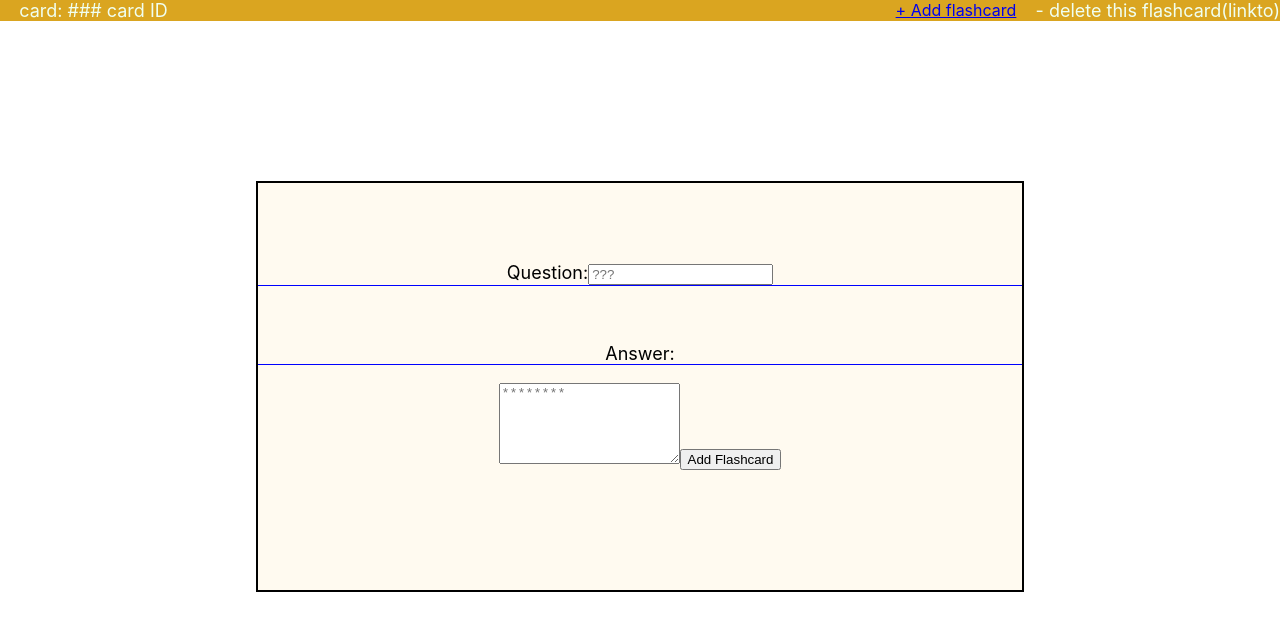
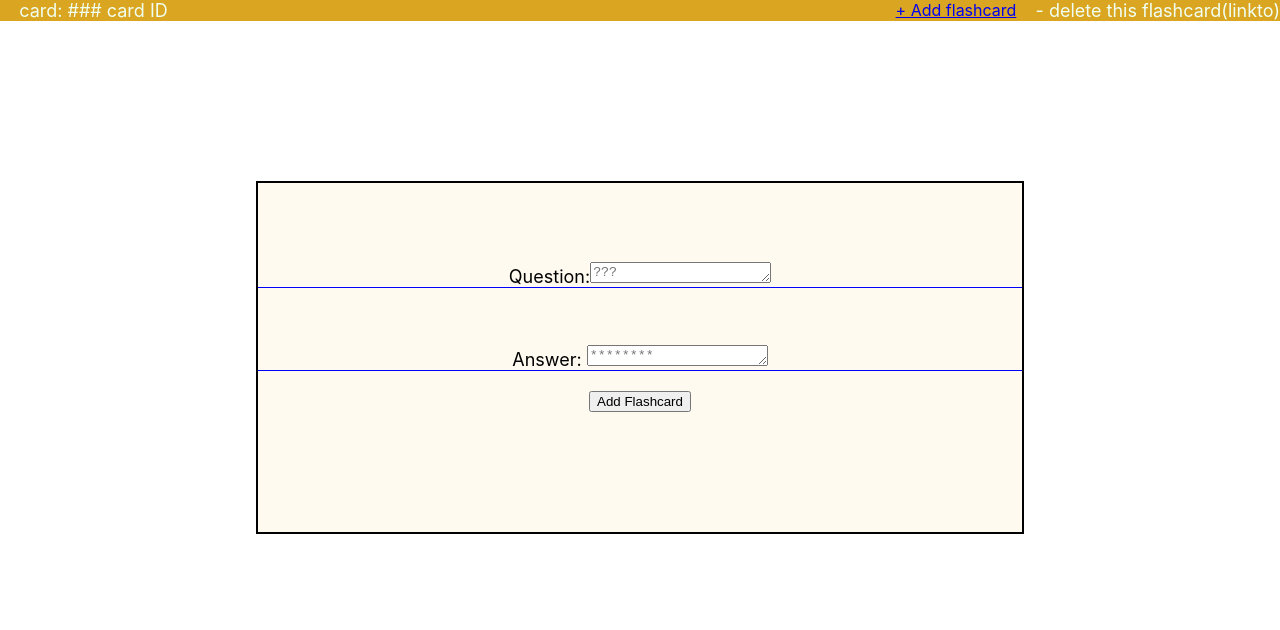
Before and after one commit to alexwill44/flashcards, a React (Create React App) app in the folder client/flashcards/: page /create in a window 1280 px wide. Shown: the top 630 px of the page. Built offline with nearby package versions, Linux system fonts and the light colour scheme.

Commit message:
Revert to here

```diff
--- a/client/flashcards/src/pages/Create.jsx
+++ b/client/flashcards/src/pages/Create.jsx
@@ -26,24 +26,26 @@ class Create extends Component {
                 <form onSubmit={this.handleSubmit}>
                     <span className ='question'>
                         <p>Question:
-                            <input
+                            <textarea
                                 onChange={this.handleInput}
-                                type='textarea'
+                                type='text'
+                                rows={1}
+                                columns={100}
                                 name='question'
                                 placeholder='???'
                             />
                         </p>
                     </span>
                     <span className ='answer'>
-                    <p> Answer: </p>
+                    <p> <label for="answer">   Answer: </label>
                         <textarea
                             onChange={this.handleInput}
                             type='text'
-                            rows={5}
-                            columns={20}
+                            rows={1}
+                            columns={100}
                             name='answer'
                             placeholder='********'
-                        />
+                        /></p>
                     </span>
                     <input type='submit' value='Add Flashcard'/>
                 </form>
```
